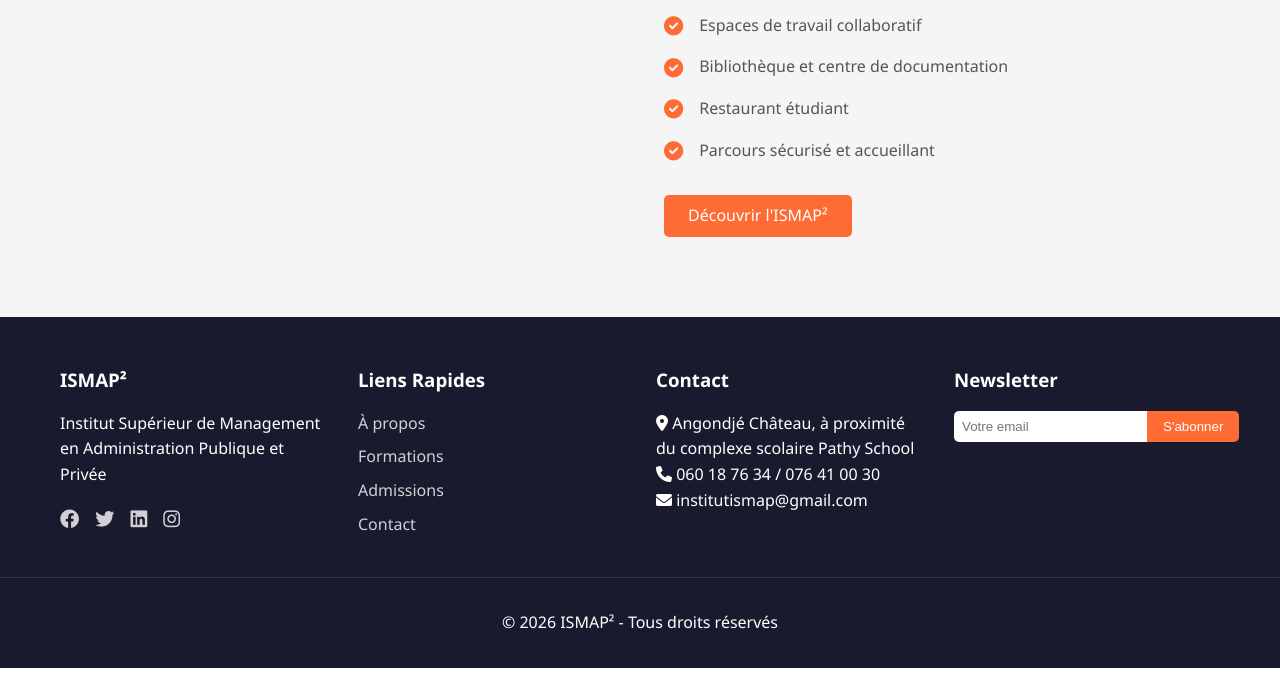
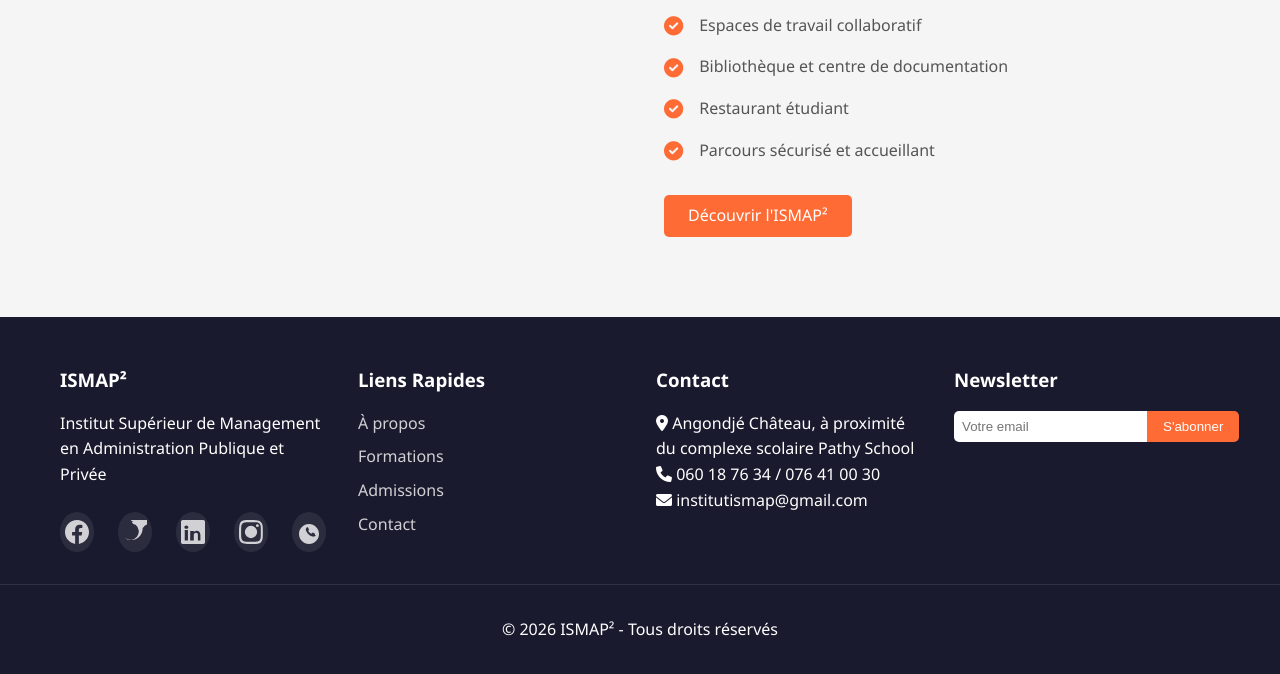
Before and after one commit to simonkrom/site-ismap, a plain HTML site: page public/index.html in a window 1280 px wide. Shown: the part 2887-3561 px from the top of the page. Drawn offline with Linux system fonts and the light colour scheme.

Commit message:
Ajout icônes réseaux sociaux SVG et amélioration footer

```diff
--- a/public/css/responsive.css
+++ b/public/css/responsive.css
@@ -152,4 +152,18 @@
         font-size: 0.85rem;
         margin-bottom: 0.75rem;
     }
+
+    .social-links {
+        gap: 1rem;
+    }
+
+    .social-links a {
+        width: 36px;
+        height: 36px;
+    }
+
+    .social-links a img {
+        width: 20px;
+        height: 20px;
+    }
 }
--- a/public/css/style.css
+++ b/public/css/style.css
@@ -469,13 +469,32 @@ h2 {
 
 .social-links {
     display: flex;
-    gap: 1rem;
-    margin-top: 1rem;
+    gap: 1.5rem;
+    margin-top: 1.5rem;
 }
 
 .social-links a {
-    color: var(--white);
-    font-size: 1.2rem;
+    display: inline-flex;
+    align-items: center;
+    justify-content: center;
+    width: 40px;
+    height: 40px;
+    background: rgba(255, 255, 255, 0.1);
+    border-radius: 50%;
+    transition: all 0.3s ease;
+    border: 2px solid transparent;
+}
+
+.social-links a:hover {
+    background: var(--accent-color);
+    transform: translateY(-3px);
+    box-shadow: 0 5px 15px rgba(255, 107, 107, 0.3);
+}
+
+.social-links a img {
+    width: 24px;
+    height: 24px;
+    filter: brightness(0) invert(1);
 }
 
 .newsletter-form {
--- a/public/index.html
+++ b/public/index.html
@@ -195,10 +195,21 @@
                 <h3>ISMAP²</h3>
                 <p>Institut Supérieur de Management en Administration Publique et Privée</p>
                 <div class="social-links">
-                    <a href="#"><i class="fab fa-facebook"></i></a>
-                    <a href="#"><i class="fab fa-twitter"></i></a>
-                    <a href="#"><i class="fab fa-linkedin"></i></a>
-                    <a href="#"><i class="fab fa-instagram"></i></a>
+                    <a href="https://facebook.com/ismap2" title="Facebook" target="_blank">
+                        <img src="images/icons/facebook.svg" alt="Facebook">
+                    </a>
+                    <a href="https://twitter.com/ismap2" title="Twitter" target="_blank">
+                        <img src="images/icons/twitter.svg" alt="Twitter">
+                    </a>
+                    <a href="https://linkedin.com/company/ismap2" title="LinkedIn" target="_blank">
+                        <img src="images/icons/linkedin.svg" alt="LinkedIn">
+                    </a>
+                    <a href="https://instagram.com/ismap2" title="Instagram" target="_blank">
+                        <img src="images/icons/instagram.svg" alt="Instagram">
+                    </a>
+                    <a href="https://wa.me/237601876734" title="WhatsApp" target="_blank">
+                        <img src="images/icons/whatsapp.svg" alt="WhatsApp">
+                    </a>
                 </div>
             </div>
             <div class="footer-section">
```
Also changed, not shown: public/images/icons/facebook.svg (added), public/images/icons/instagram.svg (added), public/images/icons/linkedin.svg (added), public/images/icons/twitter.svg (added), public/images/icons/whatsapp.svg (added).
